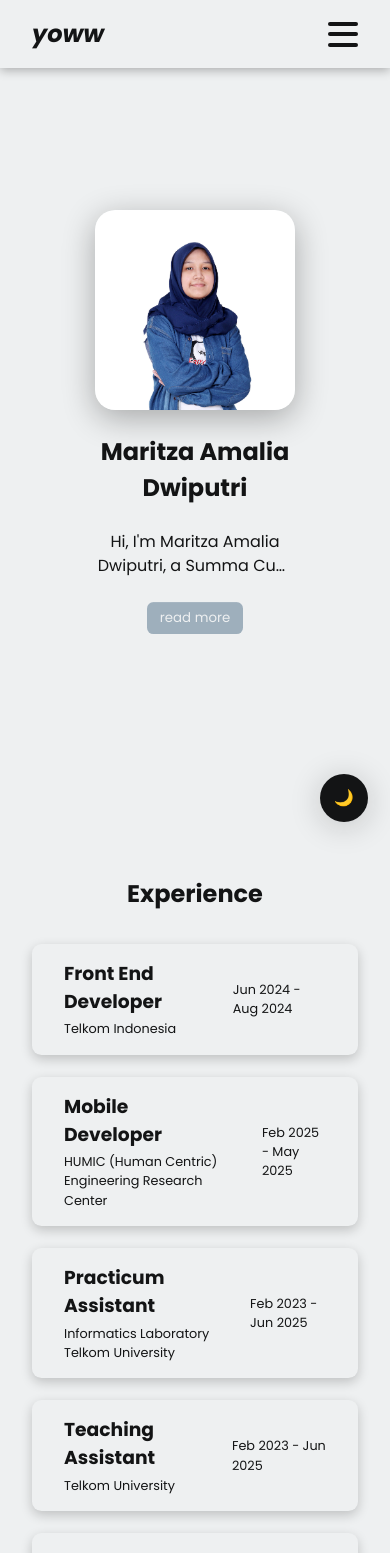
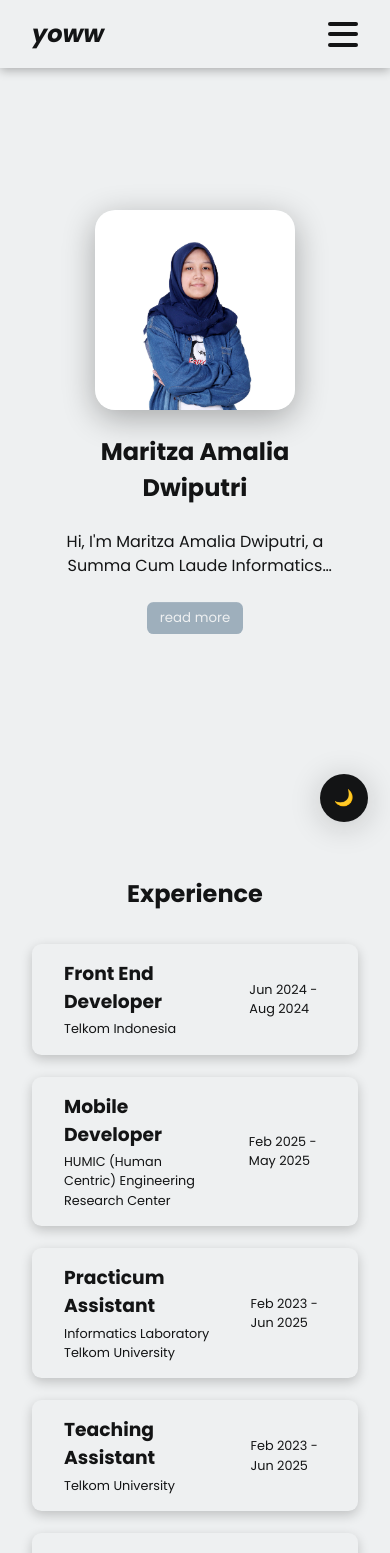
Before and after one commit to cacayoww/new-portfolio, a React (Vite) app: page / in a window 390 px wide. Shown: the top 1553 px of the page. Built offline with nearby package versions, Linux system fonts and the light colour scheme.

Commit message:
fix content & responsive behaviour for experience box

```diff
--- a/src/App.css
+++ b/src/App.css
@@ -220,6 +220,7 @@
   display: flex;
   flex-direction: column;
   gap: 0.2rem;
+  width: 100%;
 }
 
 .experience-box p {
@@ -411,6 +412,14 @@
   .experience-box:hover {
     box-shadow: none;
   }
+
+  .home-container {
+    padding: 1rem;
+  }
+
+  /* .experience-title {
+    width: 80%;
+  } */
 }
 
 @media (max-width: 992px) {
--- a/src/App.tsx
+++ b/src/App.tsx
@@ -182,7 +182,7 @@ function App() {
           <h3 className="fade-in-down-delay-1">Academic & Research</h3>
           <div className="container">
             <CertificateBox image={bestPaper} title="Best Paper Award - ICoICT 2025" />
-            <CertificateBox image={toefl} title="Conference Presenter - ICoICT 2025" />
+            {/* <CertificateBox image={toefl} title="Conference Presenter - ICoICT 2025" /> */}
             <CertificateBox image={hki} title="HKI Basis Data CCTV Seatbelt Detection" />
           </div>
           <h3 className="fade-in-down-delay-1">Certifications & Programs</h3>
```
